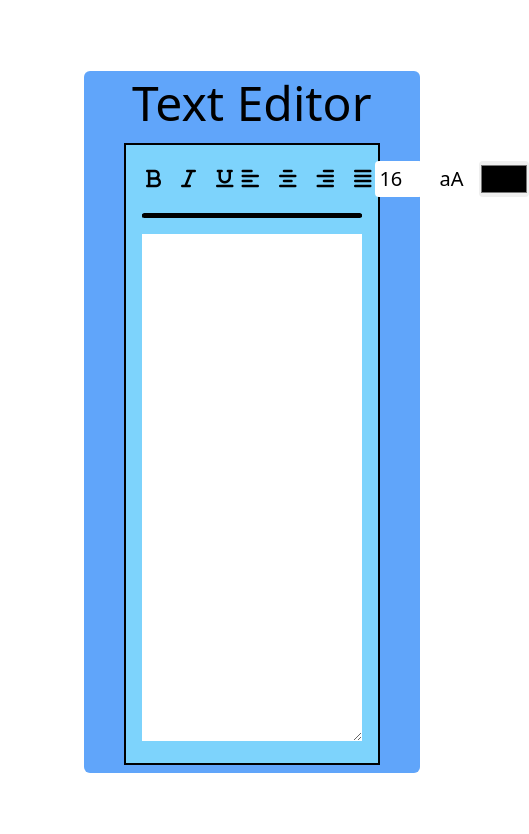
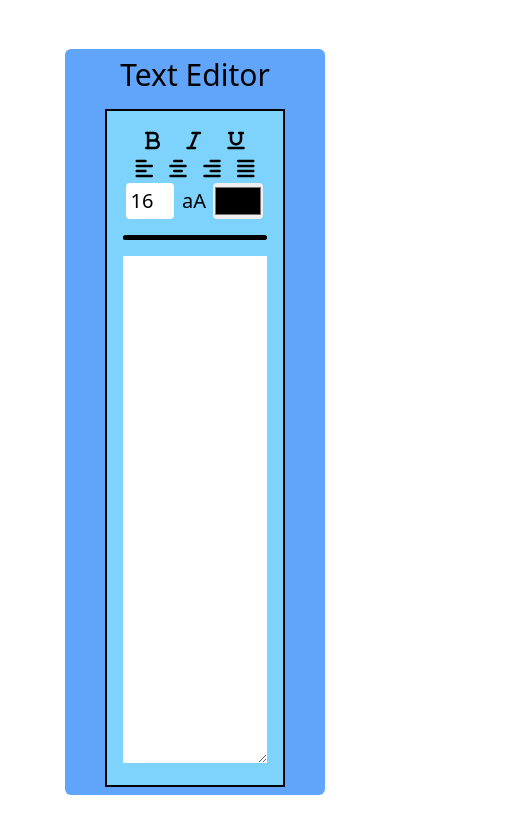
Before and after one commit to RF-Rifat/Text-Editor, a plain HTML site: page index.html in a window 390 px wide. Shown: the whole page, 529 px wide, since content can reach past the window. Drawn offline with nearby package versions, Linux system fonts and the light colour scheme.

Commit message:
adding responsive styles

```diff
--- a/index.html
+++ b/index.html
@@ -1,42 +1,75 @@
 <!DOCTYPE html>
 <html lang="en">
   <head>
-    <meta charset="UTF-8">
-    <meta name="viewport" content="width=device-width, initial-scale=1.0">
-    <link rel="shortcut icon" href="images/bank icon.png" type="image/x-icon">
-    <script src="https://kit.fontawesome.com/c775ac9d8b.js" crossorigin="anonymous"></script>
-    <link rel="shortcut icon" href="image/pngwing.com.png" type="image/x-icon">
+    <meta charset="UTF-8" />
+    <meta name="viewport" content="width=device-width, initial-scale=1.0" />
+    <link rel="shortcut icon" href="images/bank icon.png" type="image/x-icon" />
+    <script
+      src="https://kit.fontawesome.com/c775ac9d8b.js"
+      crossorigin="anonymous"
+    ></script>
+    <link
+      rel="shortcut icon"
+      href="image/pngwing.com.png"
+      type="image/x-icon"
+    />
     <script src="https://cdn.tailwindcss.com"></script>
     <title>Text Editor</title>
   </head>
   <body>
     <main class="grid place-items-center h-screen">
-        <div class="w-8/12 bg-blue-400 mx-auto rounded-md font-medium ">
-            <h2 class="text-5xl text-center py-2">Text Editor</h2>
+      <div class="w-8/12 bg-blue-400 mx-auto rounded-md font-medium">
+        <h2 class="text-3xl md:text-5xl text-center py-2">Text Editor</h2>
         <div class="px-10 py-2">
           <!-- Editing Options -->
           <div class="border-solid border-2 border-black p-4 bg-sky-300">
-                <div class="flex justify-between items-center mb-4">
-                    <div class="text-xl flex gap-3">
+            <div class="grid md:grid-flow-col mb-4 md:gap-4 lg:gap-16">
+              <div class="text-xl grid grid-flow-col md:gap-3 justify-evenly">
                 <i id="bold-btn" class="fa-solid fa-bold rounded p-1"></i>
                 <i id="italic-btn" class="fa-solid fa-italic rounded p-1"></i>
-                        <i id="unLine-btn" class="fa-solid fa-underline rounded p-1"></i>
+                <i
+                  id="unLine-btn"
+                  class="fa-solid fa-underline rounded p-1"
+                ></i>
               </div>
-                    <div class="flex gap-3 text-xl">
-                        <i id="text-left" class="fa-solid fa-align-left rounded p-1"></i>
-                        <i id="text-center" class="fa-solid fa-align-center rounded p-1"></i>
-                        <i id="text-right" class="fa-solid fa-align-right rounded p-1"></i>
-                        <i id="text-justify" class="fa-solid fa-align-justify rounded p-1"></i>
+              <div class="grid grid-flow-col md:gap-3 text-xl justify-evenly">
+                <i
+                  id="text-left"
+                  class="fa-solid fa-align-left rounded p-1"
+                ></i>
+                <i
+                  id="text-center"
+                  class="fa-solid fa-align-center rounded p-1"
+                ></i>
+                <i
+                  id="text-right"
+                  class="fa-solid fa-align-right rounded p-1"
+                ></i>
+                <i
+                  id="text-justify"
+                  class="fa-solid fa-align-justify rounded p-1"
+                ></i>
               </div>
-                    <div class="flex gap-3 text-xl">
-                        <input id="font-size" type="number" class="w-12 pl-1 rounded">
+              <div class="grid grid-flow-col md:gap-3 text-xl justify-evenly">
+                <input id="font-size" type="number" class="w-12 pl-1 rounded" />
                 <h3 id="upperCaseBtn" class="rounded p-1">aA</h3>
-                        <input type="color" name="" id="clr-Input" class="rounded h-auto">
+                <input
+                  type="color"
+                  name=""
+                  id="clr-Input"
+                  class="rounded h-auto"
+                />
               </div>
             </div>
-                <div class="border-solid border-black border-t border-4 mb-4 rounded"></div>
+            <div
+              class="border-solid border-black border-t border-4 mb-4 rounded"
+            ></div>
             <div>
-                    <textarea name="" id="content" class="text-base font-normal w-full h-[60svh] p-1"></textarea>
+              <textarea
+                name=""
+                id="content"
+                class="text-base font-normal w-full h-[60svh] p-1"
+              ></textarea>
             </div>
           </div>
         </div>
--- a/script.js
+++ b/script.js
@@ -48,8 +48,10 @@ selectedNumber.value = 16;
 
 document.getElementById('font-size').addEventListener("change", () => {
     const selectedNumber = document.getElementById('font-size').value;
-    let fontSize = `text-[${selectedNumber}px]`
-    textEdit(`text-[${selectedNumber}px]`);
+    const content = document.getElementById('content');
+    let fontSize = `${selectedNumber}px`
+    content.style.fontSize = fontSize;
+    console.log(fontSize);
 });
 
 document.getElementById('upperCaseBtn').addEventListener('click',()=>{
@@ -60,6 +62,8 @@ document.getElementById('upperCaseBtn').addEventListener('click',()=>{
 
 document.getElementById('clr-Input').addEventListener("change", () => {
     const selectedColor = document.getElementById('clr-Input').value;
-    let textClr = `text-[${selectedColor}]`
+    const content = document.getElementById('content');
+    let textClr = `${selectedColor}`
+    content.style.color = textClr;
     textEdit(textClr);
 });
```
Lines whose indentation alone changed are shown as unchanged.
